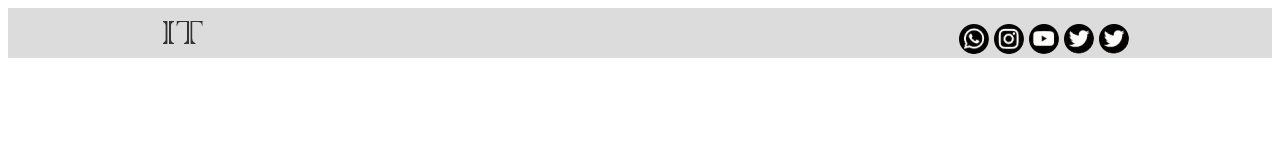
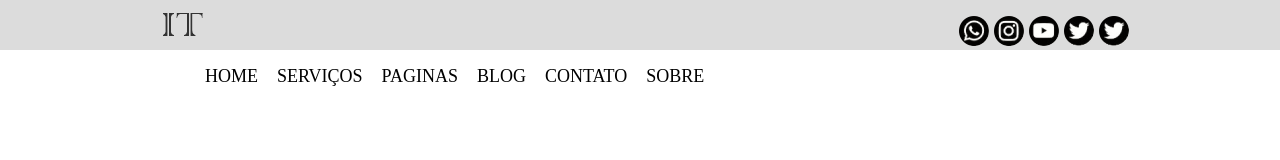
Before and after one commit to Mayke-Soares/InlineTec_Projeto, a plain HTML site: page index.html in a window 1280 px wide. Drawn offline with Linux system fonts and the light colour scheme.

Commit message:
Commit_menu_1

```diff
--- a/index.html
+++ b/index.html
@@ -45,5 +45,31 @@
             </div>
         </main>
     </header>
+        <main>
+            <div class="header-2">
+                <div class="menu">
+                    <ul>
+                        <li>
+                            <a href="">Home</a>
+                        </li>
+                        <li>
+                            <a href="">Serviços</a>
+                        </li>
+                        <li>
+                            <a href="">Paginas</a>
+                        </li>
+                        <li>
+                            <a href="">Blog</a>
+                        </li>
+                        <li>
+                            <a href="">Contato</a>
+                        </li>
+                        <li>
+                            <a href="">Sobre</a>
+                        </li>
+                    </ul>
+                </div>
+            </div>
+        </main>
 </body>
 </html>
--- a/style.css
+++ b/style.css
@@ -1,3 +1,9 @@
+body {
+    width: 100%;
+    height: 100%;
+    margin: 0;
+}
+
 .menu-principal {
     width: 100%;
     background-color: #DCDCDC;
@@ -27,3 +33,22 @@ main {
     width: 22%;
     float: right;
 }
+
+.header-2 {
+    background-color: white;
+    width: 100%;
+}
+
+.menu ul li {
+    display: inline-block;
+    color: black;
+    margin-left: 15px;
+}
+
+.menu ul li a {
+    display: inline-block;
+    color: black;
+    text-decoration: none;
+    font-size: 18px;
+    text-transform: uppercase;
+}
```
